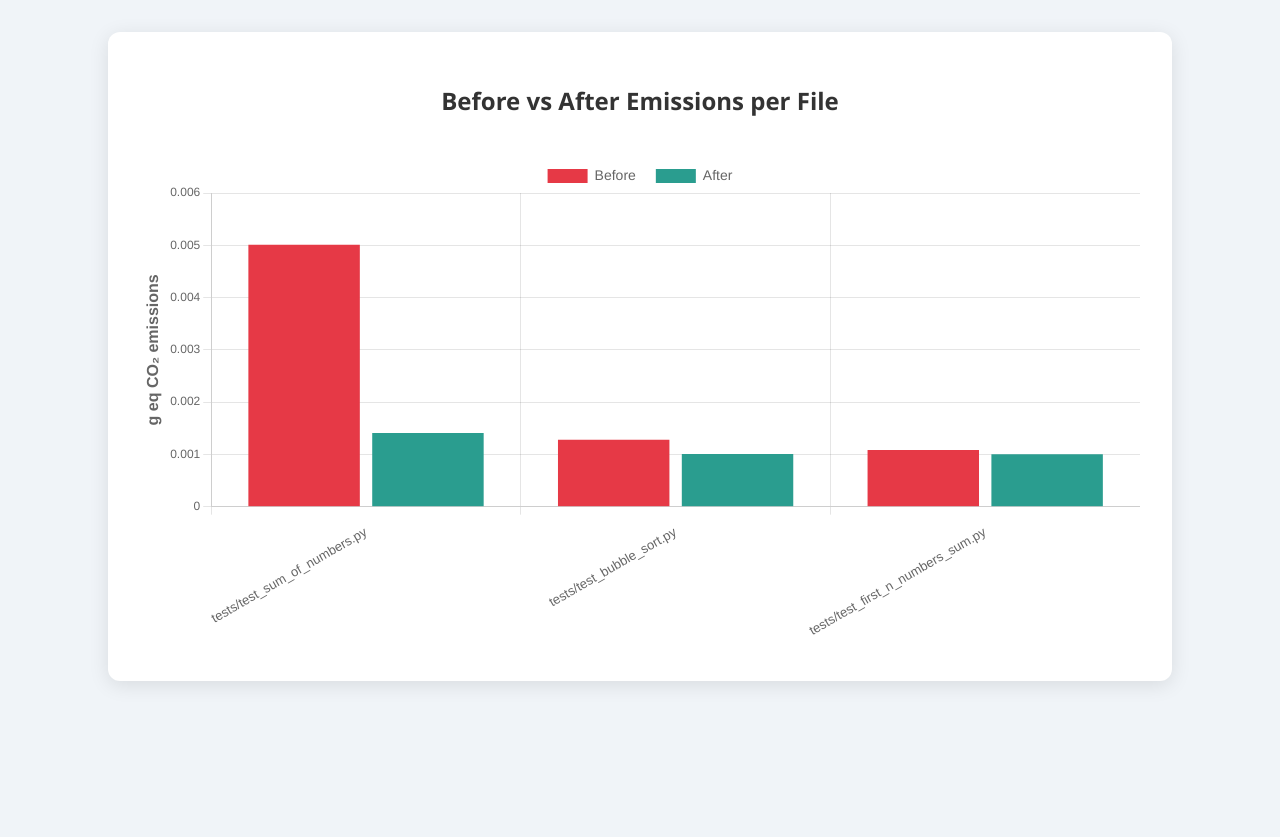
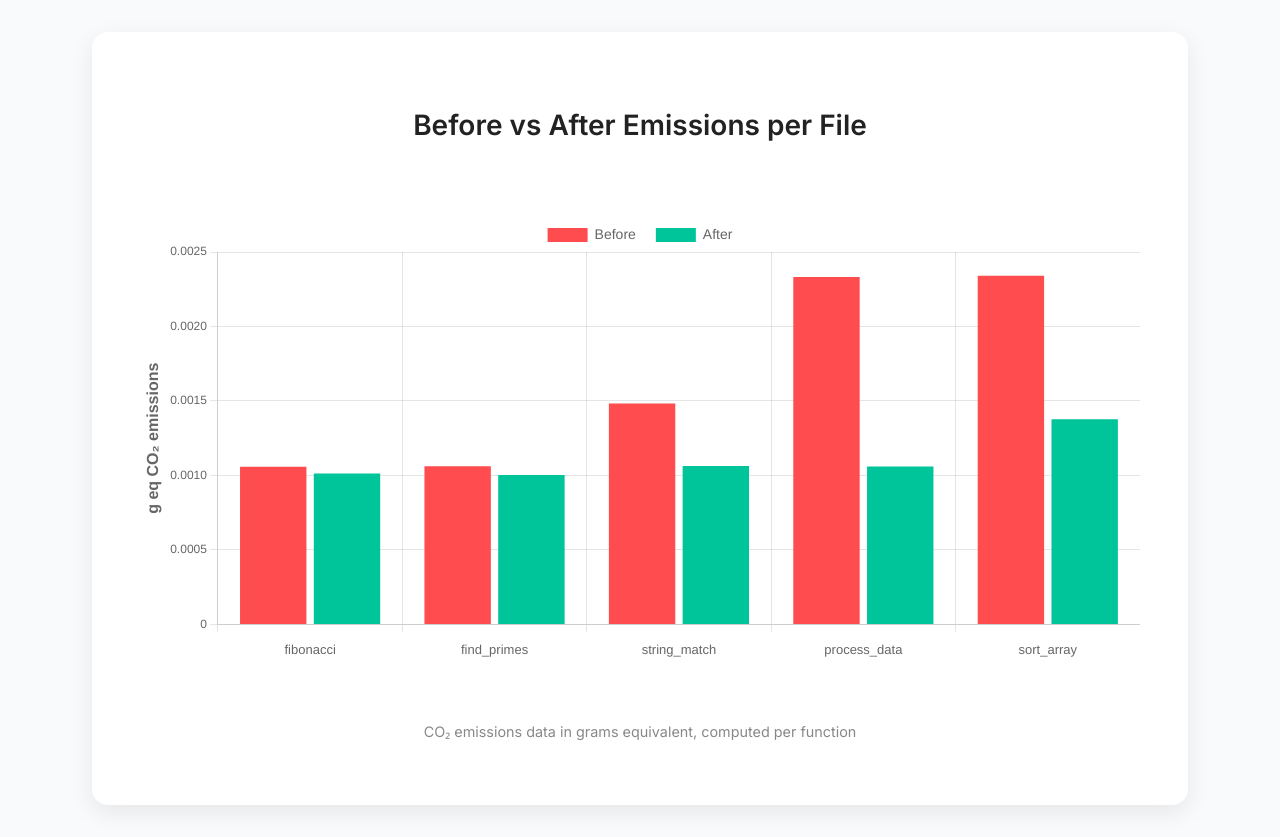
Before and after one commit to im-atharva/gitWorkflowTest, a website: page dashboard.html in a window 1280 px wide. Before the commit the page ends 800 px from the top, so only its background shows below. Drawn offline with nearby package versions, Linux system fonts and the light colour scheme.

Commit message:
enhance emission comparison dashboard with improved styling and data structure

```diff
--- a/dashboard.html
+++ b/dashboard.html
@@ -5,32 +5,52 @@
     <meta charset="UTF-8" />
     <meta name="viewport" content="width=device-width, initial-scale=1.0" />
     <title>Emission Comparison Dashboard</title>
+    <link href="https://fonts.googleapis.com/css2?family=Inter:wght@400;600&display=swap" rel="stylesheet" />
     <script src="https://cdn.jsdelivr.net/npm/chart.js"></script>
     <style>
+        html {
+            font-size: 16px;
+        }
+
+        @media (max-width: 600px) {
+            html {
+                font-size: 14px;
+            }
+        }
+
         body {
-            font-family: 'Segoe UI', sans-serif;
-            background-color: #f0f4f8;
+            font-family: 'Inter', 'Segoe UI', sans-serif;
+            background-color: #f9fafb;
             margin: 0;
             padding: 2rem;
+            line-height: 1.6;
         }
 
         .container {
             max-width: 1000px;
             margin: auto;
-            background-color: #fff;
-            padding: 2rem;
-            border-radius: 12px;
-            box-shadow: 0 4px 20px rgba(0, 0, 0, 0.1);
+            background-color: #ffffff;
+            padding: 3rem;
+            border-radius: 16px;
+            box-shadow: 0 8px 24px rgba(0, 0, 0, 0.08);
         }
 
         h2 {
             text-align: center;
-            color: #333;
-            margin-bottom: 2rem;
+            color: #222;
+            margin-bottom: 2.5rem;
+            font-size: 1.75rem;
         }
 
         canvas {
             max-width: 100%;
+        }
+
+        .note {
+            text-align: center;
+            color: #888;
+            font-size: 0.9rem;
+            margin-top: 2rem;
         }
     </style>
 </head>
@@ -39,6 +59,7 @@
     <div class="container">
         <h2>Before vs After Emissions per File</h2>
         <canvas id="emissionChart"></canvas>
+        <p class="note">CO₂ emissions data in grams equivalent, computed per function</p>
     </div>
 
     <script>
@@ -46,15 +67,17 @@
             const response = await fetch('./emissions_log.json');
             const data = await response.json();
 
-            const fileEmissions = {};
+            const filePairs = {};
 
             data.forEach(entry => {
                 const emissions = entry.emissions;
-                for (let file in emissions) {
-                    const value = emissions[file];
-                    if (typeof value === 'number') {
-                        if (!fileEmissions[file]) fileEmissions[file] = [];
-                        fileEmissions[file].push(value);
+                for (let key in emissions) {
+                    const baseName = key.replace('_unoptimized', '').replace('_optimized', '');
+                    if (!filePairs[baseName]) filePairs[baseName] = {};
+                    if (key.includes('_unoptimized')) {
+                        filePairs[baseName].unoptimized = emissions[key];
+                    } else if (key.includes('_optimized')) {
+                        filePairs[baseName].optimized = emissions[key];
                     }
                 }
             });
@@ -63,11 +86,10 @@
             const beforeData = [];
             const afterData = [];
 
-            for (let file in fileEmissions) {
-                const values = fileEmissions[file];
+            for (let file in filePairs) {
                 labels.push(file);
-                beforeData.push(values[0] || 0);
-                afterData.push(values[values.length - 1] || 0);
+                beforeData.push(filePairs[file].unoptimized ?? 0);
+                afterData.push(filePairs[file].optimized ?? 0);
             }
 
             const ctx = document.getElementById('emissionChart').getContext('2d');
@@ -79,17 +101,25 @@
                         {
                             label: 'Before',
                             data: beforeData,
-                            backgroundColor: '#e63946'
+                            backgroundColor: '#ff4d4f',
+                            hoverBackgroundColor: '#ff7875'
                         },
                         {
                             label: 'After',
                             data: afterData,
-                            backgroundColor: '#2a9d8f'
+                            backgroundColor: '#00c49a',
+                            hoverBackgroundColor: '#5cf2cb'
                         }
                     ]
                 },
                 options: {
                     responsive: true,
+                    layout: {
+                        padding: {
+                            top: 20,
+                            bottom: 20
+                        }
+                    },
                     plugins: {
                         legend: {
                             labels: {
@@ -98,9 +128,6 @@
                                 },
                                 padding: 20
                             }
-                        },
-                        title: {
-                            display: false
                         },
                         tooltip: {
                             callbacks: {
@@ -112,6 +139,7 @@
                     },
                     scales: {
                         y: {
+                            beginAtZero: true,
                             title: {
                                 display: true,
                                 text: 'g eq CO₂ emissions',
@@ -119,17 +147,17 @@
                                     size: 16,
                                     weight: 'bold'
                                 }
-                            },
-                            beginAtZero: true
+                            }
                         },
                         x: {
                             ticks: {
-                                maxRotation: 45,
-                                minRotation: 30,
-                                autoSkip: false,
+                                maxRotation: 0,
+                                minRotation: 0,
+                                autoSkip: true,
                                 padding: 10,
                                 font: {
-                                    size: 13
+                                    size: 13,
+                                    weight: '500'
                                 }
                             }
                         }
--- a/emissions_log.json
+++ b/emissions_log.json
@@ -1,44 +1,62 @@
 [
   {
-    "repo_name": "emission_monitor",
-    "timestamp": "2024-11-11T07:52:55.966729",
+    "timestamp": "2025-06-09T20:48:45.903504",
     "emissions": {
-      "tests/test_sum_of_numbers.py": 0.005011
+      "fibonacci_unoptimized": 0.0010589804048301062
     }
   },
   {
-    "repo_name": "emission_monitor",
-    "timestamp": "2024-11-11T07:55:04.880068",
+    "timestamp": "2025-06-09T20:48:45.903504",
     "emissions": {
-      "tests/test_sum_of_numbers.py": 0.00141
+      "fibonacci_optimized": 0.0010136958493903701
     }
   },
   {
-    "repo_name": "emission_monitor",
-    "timestamp": "2024-11-11T07:59:19.342042",
+    "timestamp": "2025-06-09T20:48:45.903504",
     "emissions": {
-      "tests/test_bubble_sort.py": 0.001282
+      "find_primes_unoptimized": 0.0010619707455568042
     }
   },
   {
-    "repo_name": "emission_monitor",
-    "timestamp": "2024-11-13T06:30:33.731986",
+    "timestamp": "2025-06-09T20:48:45.903504",
     "emissions": {
-      "tests/test_bubble_sort.py": 0.00101
+      "find_primes_optimized": 0.0010035490940415845
     }
   },
   {
-    "repo_name": "sample_project_repo",
-    "timestamp": "2024-11-13T07:48:11.829174",
+    "timestamp": "2025-06-09T20:48:45.903504",
     "emissions": {
-      "tests/test_first_n_numbers_sum.py": 0.001085
+      "string_match_unoptimized": 0.0014837590729086063
     }
   },
   {
-    "repo_name": "sample_project_repo",
-    "timestamp": "2024-11-13T07:55:26.386925",
+    "timestamp": "2025-06-09T20:48:45.903504",
     "emissions": {
-      "tests/test_first_n_numbers_sum.py": 0.001001
+      "string_match_optimized": 0.0010630303314421252
+    }
+  },
+  {
+    "timestamp": "2025-06-09T20:48:45.903504",
+    "emissions": {
+      "process_data_unoptimized": 0.0023329256377819566
+    }
+  },
+  {
+    "timestamp": "2025-06-09T20:48:45.903504",
+    "emissions": {
+      "process_data_optimized": 0.0010596164222773524
+    }
+  },
+  {
+    "timestamp": "2025-06-09T20:48:45.903504",
+    "emissions": {
+      "sort_array_unoptimized": 0.0023407667038895527
+    }
+  },
+  {
+    "timestamp": "2025-06-09T20:48:45.903504",
+    "emissions": {
+      "sort_array_optimized": 0.001378004204662958
     }
   }
 ]
```
